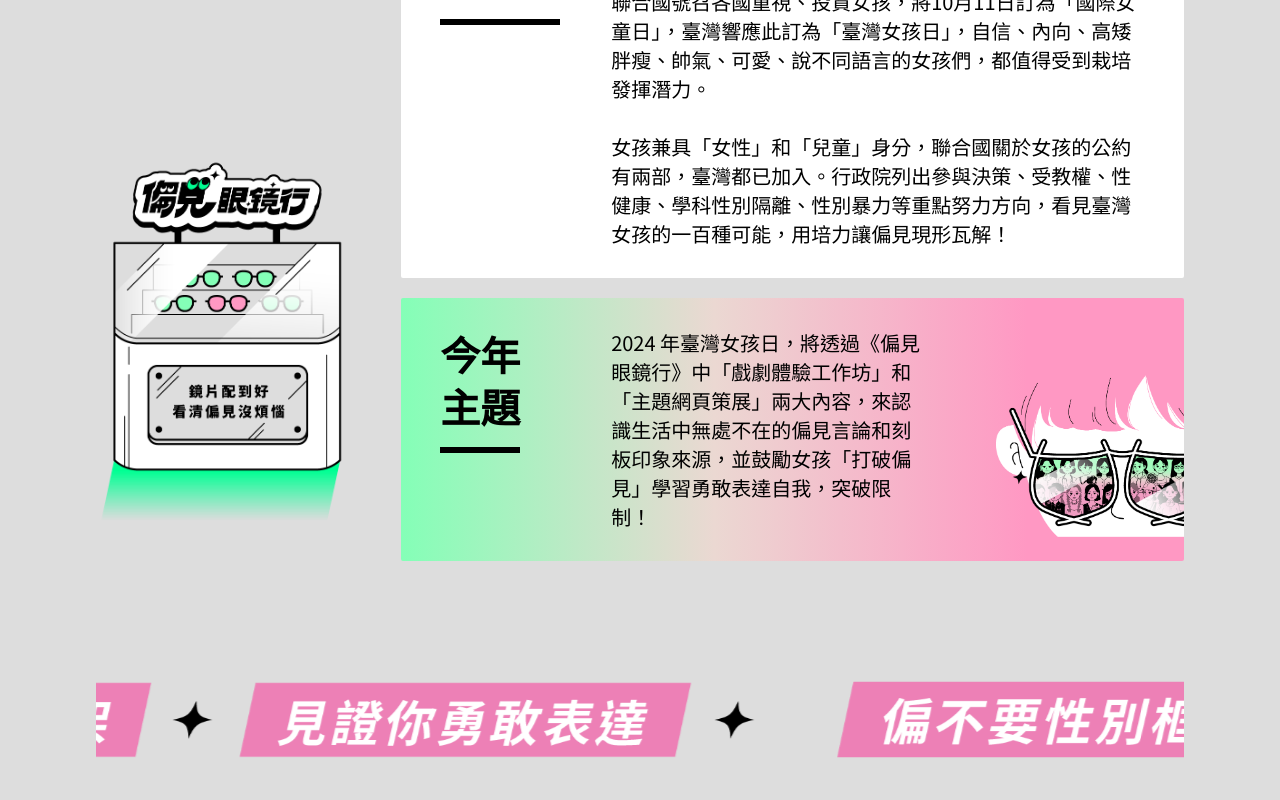
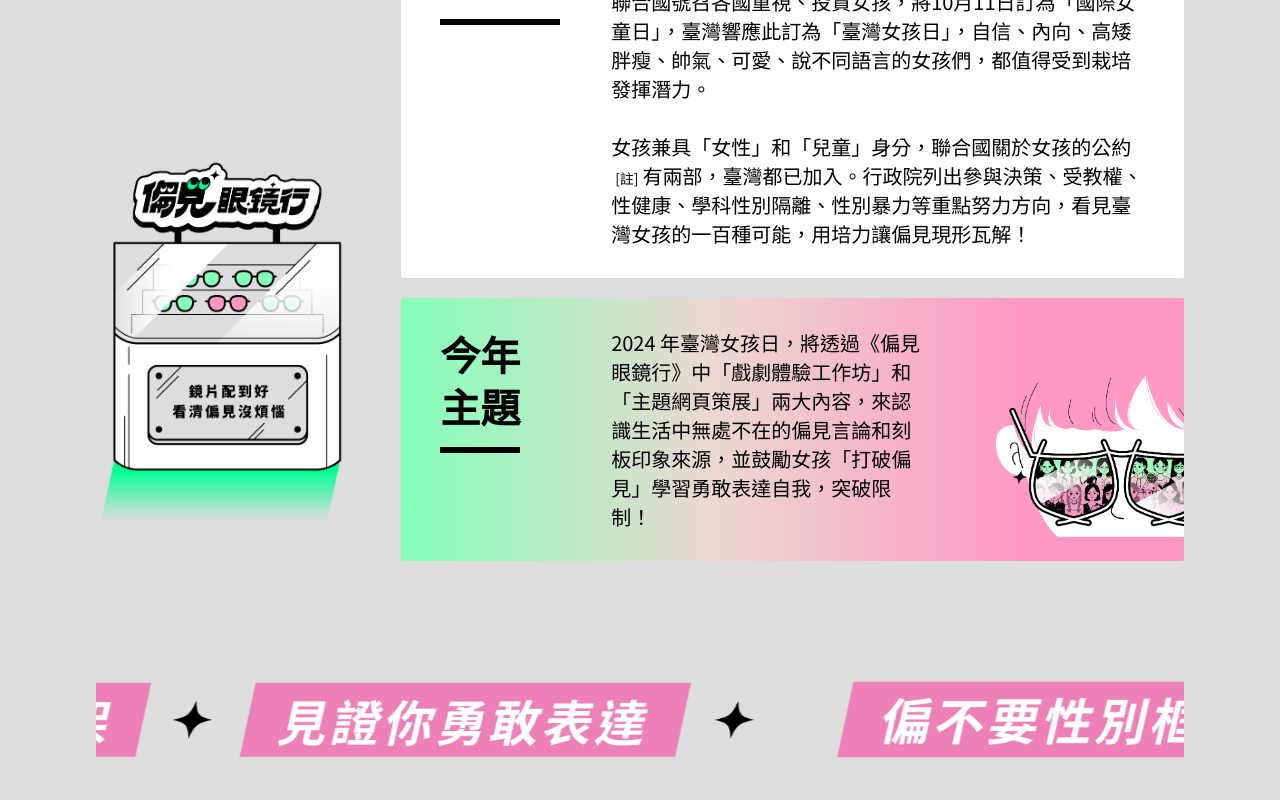
Before and after one commit to dingdingdingdingliu/girls-day-2024, a Next.js app: page / in a window 1280 px wide. Shown: the part 1020-1820 px from the top of the page. Built offline with nearby package versions, Linux system fonts and the light colour scheme.

Commit message:
feat: create comments component

```diff
--- /dev/null
+++ b/components/Common/Comments/index.js
@@ -0,0 +1,93 @@
+import { useState, useRef } from "react";
+import { createPortal } from "react-dom";
+import styled from "@emotion/styled";
+
+const CommentsWord = styled.span`
+  font-size: ${(props) => props.theme.fontSizes[14]};
+  margin: 0px 4px;
+  position: relative;
+  display: inline-block;
+  cursor: pointer;
+
+  &:hover .comment-content {
+    visibility: visible;
+    opacity: 1;
+    transform: translateY(-10px);
+  }
+`;
+
+const ContentWrapper = styled.div`
+  position: fixed;
+  background-color: ${(props) => props.theme.colors.lightGrey};
+  color: ${(props) => props.theme.colors.black};
+  text-align: center;
+  padding: 10px;
+  border-radius: 5px;
+  box-shadow: 0px 4px 8px rgba(0, 0, 0, 0.1);
+
+  z-index: 1000;
+  transition:
+    opacity 0.3s ease,
+    transform 0.3s ease;
+`;
+
+const NoteText = styled.p`
+  font-size: ${(props) => props.theme.fontSizes[14]};
+  color: ${(props) => props.theme.colors.black};
+`;
+
+export default function Comments({ comments }) {
+  const [hoverPosition, setHoverPosition] = useState(null);
+  const [isHovered, setIsHovered] = useState(false);
+  const commentsWordRef = useRef(null);
+
+  const handleMouseEnter = () => {
+    const rect = commentsWordRef.current.getBoundingClientRect();
+    setHoverPosition({
+      top: rect.top + 18, // 控制浮動元素的高度
+      left: rect.left - 80,
+      width: 200,
+    });
+    setIsHovered(true);
+  };
+
+  const handleMouseLeave = () => {
+    setIsHovered(false);
+  };
+
+  return (
+    <CommentsWord
+      ref={commentsWordRef}
+      onMouseEnter={handleMouseEnter}
+      onMouseLeave={handleMouseLeave}
+    >
+      [註]
+      {isHovered &&
+        createPortal(
+          <ContentWrapper
+            style={{
+              top: hoverPosition.top,
+              left: hoverPosition.left,
+              width: hoverPosition.width,
+            }}
+          >
+            <NoteText>
+              {comments?.text}
+              <br />
+              {comments?.commentLink && (
+                <a
+                  href={comments?.commentLink}
+                  target="_blank"
+                  rel="noopener noreferrer"
+                  className="under-line"
+                >
+                  {comments?.commentLink}
+                </a>
+              )}
+            </NoteText>
+          </ContentWrapper>,
+          document.body,
+        )}
+    </CommentsWord>
+  );
+}
--- a/components/Pages/Index/SectionFindObjectStory/index.js
+++ b/components/Pages/Index/SectionFindObjectStory/index.js
@@ -198,11 +198,9 @@ export default function SectionVisionStory() {
                 return (
                   <GameStoryCard
                     key={index}
-                    labelText={data?.title}
-                    imageSrc={data?.imageSrc}
-                    copyWrite={data?.copyWrite}
                     labelColor={theme.colors.green}
                     textColor={theme.colors.black}
+                    data={data}
                   />
                 );
               })}
--- a/components/Pages/Index/SectionIntro/SubContent.js
+++ b/components/Pages/Index/SectionIntro/SubContent.js
@@ -8,14 +8,19 @@ import {
   ThemeTitle,
 } from "@/components/Common/Index/TitleWithLine";
 import { ImageWrapper } from "@/components/Common/Index/Wrapper";
+import Comments from "@/components/Common/Comments";
 
 const copyWrite = {
   girlsDayFirst:
     "說到「女孩」，你腦中浮現什麼呢？是芭比、蝴蝶結？也有大隊接力搶跑道、學生會主席、機器人嗎？",
   girlsDaySecond:
     "聯合國號召各國重視、投資女孩，將10月11日訂為「國際女童日」，臺灣響應此訂為「臺灣女孩日」，自信、內向、高矮胖瘦、帥氣、可愛、說不同語言的女孩們，都值得受到栽培發揮潛力。",
-  girlsDayThird:
-    "女孩兼具「女性」和「兒童」身分，聯合國關於女孩的公約有兩部，臺灣都已加入。行政院列出參與決策、受教權、性健康、學科性別隔離、性別暴力等重點努力方向，看見臺灣女孩的一百種可能，用培力讓偏見現形瓦解！",
+  girlsDayThird: "女孩兼具「女性」和「兒童」身分，聯合國關於女孩的公約",
+  girlsDayForth:
+    "有兩部，臺灣都已加入。行政院列出參與決策、受教權、性健康、學科性別隔離、性別暴力等重點努力方向，看見臺灣女孩的一百種可能，用培力讓偏見現形瓦解！",
+  comments: {
+    text: "臺灣有國內法律效力的女孩權益相關公約，包含2011年生效的《消除對婦女一切形式歧視公約》（CEDAW）和2014年生效的《兒童權利公約》（CRC）。",
+  },
   themeFirst:
     "2024 年臺灣女孩日，將透過《偏見眼鏡行》中「戲劇體驗工作坊」和「主題網頁策展」兩大內容，來認識生活中無處不在的偏見言論和刻板印象來源，並鼓勵女孩「打破偏見」學習勇敢表達自我，突破限制！",
 };
@@ -137,7 +142,11 @@ export function GirlDaySection() {
           <br />
           <p>{copyWrite.girlsDaySecond}</p>
           <br />
-          <p>{copyWrite.girlsDayThird}</p>
+          <p>
+            <span>{copyWrite.girlsDayThird}</span>
+            <Comments comments={copyWrite.comments} />
+            <span>{copyWrite.girlsDayForth}</span>
+          </p>
         </AnimatedContentWrapper>
       </GirlsDayContentWrapper>
     </GirlsDaySectionWrapper>
--- a/components/Pages/Index/SectionTimeLine/timeCardData.js
+++ b/components/Pages/Index/SectionTimeLine/timeCardData.js
@@ -9,6 +9,10 @@ const timeCardData = [
         title: "第一屆臺灣女子少年棒球賽",
         content:
           "棒球這項運動長期以男性陽剛特質為核心，1974年世界少棒聯盟為回應當時女性平權訴求者而舉辦女子賽，共有八支國小女子少棒隊參賽，其中南郭國小林翠蘋、新生國小林秋敏、海東國小金璐瑜等三位女生，分別在預賽擊出了全壘打，由海東國小擊敗鼓岩國小獲得冠軍。直到2004年女子棒球終於又以「第一屆全國女子棒球賽」為名開始舉行，延續至今。",
+        comments: {
+          text: "台灣女人網",
+          commentLink: "https://women.nmth.gov.tw/?p=1982",
+        },
         lineColor: globalTheme.colors.white,
         isBorder: false,
         position: "above",
@@ -23,6 +27,10 @@ const timeCardData = [
         title: "救援雛妓運動",
         content:
           "雛妓是女性未成年性工作者，與貧窮、偏鄉、部落少女的人口買賣及拐騙犯罪緊密相關，當時離總統府不遠的華西街是人盡皆知的大據點，婦女團體聯合原民、人權、教會團體發起救援行動，先後兩次的「華西街大遊行」抗議警政系統對女童人口販賣的失靈，喚醒國人正視雛妓現象，1993年，時任「花蓮善牧中心」執行長吳方芳更因救援雛妓得罪黑道而受威脅及傷害，最終於1995年勵馨基金會成功主導通過《兒童及少年性交易防制條例》。",
+        comments: {
+          text: "台灣女人網",
+          commentLink: "https://women.nmth.gov.tw/?p=2155",
+        },
         lineColor: globalTheme.colors.white,
         isBorder: false,
         position: "below",
@@ -37,6 +45,10 @@ const timeCardData = [
         title: "彭婉如事件促成《性侵害犯罪防治法》",
         content:
           "時任民進黨婦女部主任彭婉如女士，致力於推動「四分之一女性保障名額」明文化，一次高雄會議後夜間搭乘計程車返回飯店卻消失，三天後證實遭到性侵殺害，至今卻未破獲兇手。該事件引發社會譁然，婦女團體發起「女權活動火照夜路大遊行」訴求女性夜行人身安全、施壓立法院通過《性侵害犯罪防治法》、催生教育部「性別平等教育委員會」，另外後成立「財團法人彭婉如文教基金會」延續其未竟之業。",
+        comments: {
+          text: "財團法人彭婉如文教基金會",
+          commentLink: "https://www.pwr.org.tw/page/839",
+        },
         lineColor: globalTheme.colors.white,
         isBorder: false,
         position: "above",
@@ -51,6 +63,11 @@ const timeCardData = [
         title: "鄧如雯殺夫案催生《家庭暴力防治法》",
         content:
           "鄧如雯是未成年的性侵受害者，在當時女性受害難以獲得司法與社會正義，甚至可能認為受害者「髒掉了」而嫁給加害人，她因此與幼子長期處於丈夫的家暴裡，直到某日趁丈夫酒醉將其殺害，表示「終於能好好睡一覺了」。該案催生家暴立法，隔年臺灣實施民事保護令制度，成為亞洲第一，宣告告別「法不入家門」的時代。",
+        comments: {
+          text: "財團法人彭婉如文教基金會",
+          commentLink:
+            "https://gredgme.kmu.edu.tw/teaching_resource/teaching_case/dengscase/",
+        },
         lineColor: globalTheme.colors.white,
         isBorder: false,
         position: "below",
@@ -79,6 +96,9 @@ const timeCardData = [
         title: "《民法》子女從姓修法",
         content:
           "本土婦女運動具有菁英特質，早期以修法、立法為倡議策略，主要目標是體現家庭倫理及經濟秩序的《民法》〈親屬編〉，近二十年間經歷十六次修法。其中第1059條子女從姓的規定，2007年「原則從父姓」改為「父母約定之」；2010年，該條文再次修正，賦予成年子女自主更改姓氏的權利。",
+        comments: {
+          text: "陳惠馨（2015），《性別關係與法律：婚姻與家庭（二版）》，元照出版。",
+        },
         lineColor: globalTheme.colors.white,
         isBorder: false,
         position: "below",
@@ -93,6 +113,10 @@ const timeCardData = [
         title: "台南女中短褲抗爭",
         content:
           "服儀禁令是校園管控學生思想的普遍方式，頭髮、衣服、鞋襪、換季時間等，以教官為守門員進行取締，而父權邏輯對女學生的管控更嚴苛。戒嚴後校園開始出現服儀自主意識，2010年台南女中的一次升旗典禮，學生們集體脫下長褲露出短褲，爭取混合穿搭制服與運動服的自主權，多位教師前往操場表示支持，後校方透過學生班聯大會達成共同決議，成為女校爭取服儀自由的第一槍，後續影響2015年台中女中、2016年北一女中爭取短褲自由。",
+        comments: {
+          text: "台灣女人網",
+          commentLink: "https://women.nmth.gov.tw/?p=19992",
+        },
         lineColor: globalTheme.colors.white,
         isBorder: false,
         position: "below",
@@ -129,6 +153,10 @@ const timeCardData = [
         title: "行政院函頒「提升女孩權益行動方案」",
         content:
           "響應聯合國「國際女孩日」，於隔年明訂我國提升女孩權益之14項願景及75項實施策略，結合相關人權公約內容，督促各部會落實促進女孩身心健康、教育、人身安全及改善傳統禮俗、媒體內容等重要事項，該方案經十年階段性引導任務，於2023年1月1日停止適用，交由各機關融入業務辦理。",
+        comments: {
+          text: "行政院性平會",
+          commentLink: "https://gec.ey.gov.tw/Page/D5E6DE64DED71EFC",
+        },
         lineColor: globalTheme.colors.white,
         isBorder: false,
         position: "below",
@@ -143,6 +171,9 @@ const timeCardData = [
         title: "同性婚姻合法化法制運動",
         content:
           "經同運人士祁家威及台北市民政局聲請釋憲後，司法院以釋字第748號解釋做成違憲解釋，認為婚姻限於異性雙方違反平等權，兩年定期失效，針對「合法化方式」留給立法決定，經2018年公民投票，投票結果為「另立專法」而非修《民法》，因此2019年世界反恐同日立法院以《司法院釋字第七四八號解釋施行法》專法保障同性婚姻，臺灣成為亞洲第一個合法化同性婚姻的國家而躍上國際版面。",
+        comments: {
+          text: "社團法人台灣彩虹平權大平台協會（2021），《雨過天青：2016-2019有你一起走的婚姻平權攝影故事書》，大塊文化。",
+        },
         lineColor: globalTheme.colors.white,
         isBorder: false,
         position: "above",
@@ -171,6 +202,9 @@ const timeCardData = [
         title: "蔡英文連任臺灣總統",
         content:
           "臺灣首任女性總統蔡英文女士於2016年就任，由公共衛生學者陳建仁擔任副總統，並在2020年大選搭檔前行政院院長賴清德爭取連任，最終創下817萬票的臺灣史上最高票紀錄，成功連任。在任期間獲多項國際肯定，如2020年全美議會交流理事會「國際領袖先鋒獎」、美國《TIME》雜誌百大影響人物，以及2023年美國哈德遜研究所「全球領導力獎」等。",
+        comments: {
+          text: "張惠菁、吳錦勳、李桐豪（2023），《時代如何轉了彎：蔡英文與臺灣轉型八年》，鏡文學。",
+        },
         lineColor: globalTheme.colors.white,
         isBorder: false,
         position: "above",
--- a/components/Pages/Index/SectionVisionStory/index.js
+++ b/components/Pages/Index/SectionVisionStory/index.js
@@ -31,7 +31,11 @@ const cardData = [
     imageSrc: "/images/index/visionGameGirls/science_girl.png",
     imageAlt: "science_girl",
     copyWrite:
-      "高中、高職、大學的科系選擇依然浮現「男理工、女人文」的趨勢，理工學院的同儕玩笑例如「那個系女生那麼少，教授一定給分更甜啊」，呈現兩層性別偏見：預設教授是異性戀男性，且是會給女學生不當待遇的老師；女學生取得成就被認為是仰賴男性。支撐這些玩笑話的，是自然科學領域長期受陽剛男性把持，女性難以在其中發展。教育單位和企業都積極扭轉此局勢，例如台積電邀請女員工回母校女校演講、舉辦「台積電女科學家之旅」吸引女孩投入科技業。高衡權、劉家樺（2024）的研究更發現《性平法》對女學生選自然組具正面影響。",
+      "高中、高職、大學的科系選擇依然浮現「男理工、女人文」的趨勢，理工學院的同儕玩笑例如「那個系女生那麼少，教授一定給分更甜啊」，呈現兩層性別偏見：預設教授是異性戀男性，且是會給女學生不當待遇的老師；女學生取得成就被認為是仰賴男性。支撐這些玩笑話的，是自然科學領域長期受陽剛男性把持，女性難以在其中發展。教育單位和企業都積極扭轉此局勢，例如台積電邀請女員工回母校女校演講、舉辦「台積電女科學家之旅」吸引女孩投入科技業。高衡權、劉家樺（2024）的研究",
+    copyWriteSecond: "更發現《性平法》對女學生選自然組具正面影響。",
+    comments: {
+      text: "「2004 年《性別平等教育法》 對高中生選組的影響」，《人文及社會科學集刊》，第三十六卷第一期（113/3） , pp. 101 – 161",
+    },
   },
   {
     title: "棉花糖女孩",
@@ -212,12 +216,9 @@ export default function SectionVisionStory() {
                   <GameStoryCard
                     key={index}
                     id={index + 1}
-                    labelText={data?.title}
-                    imageSrc={data?.imageSrc}
-                    imageAlt={data?.imageAlt}
-                    copyWrite={data?.copyWrite}
                     labelColor={theme.colors.pink}
                     textColor={theme.colors.white}
+                    data={data}
                   />
                 );
               })}
```
Also changed, not shown: components/Common/GameStoryCard/index.js (+11 -13 lines), components/Pages/Index/SectionTimeLine/TimeLineCard.js (+13 -2 lines), styles/globals.css (+6 -3 lines).
